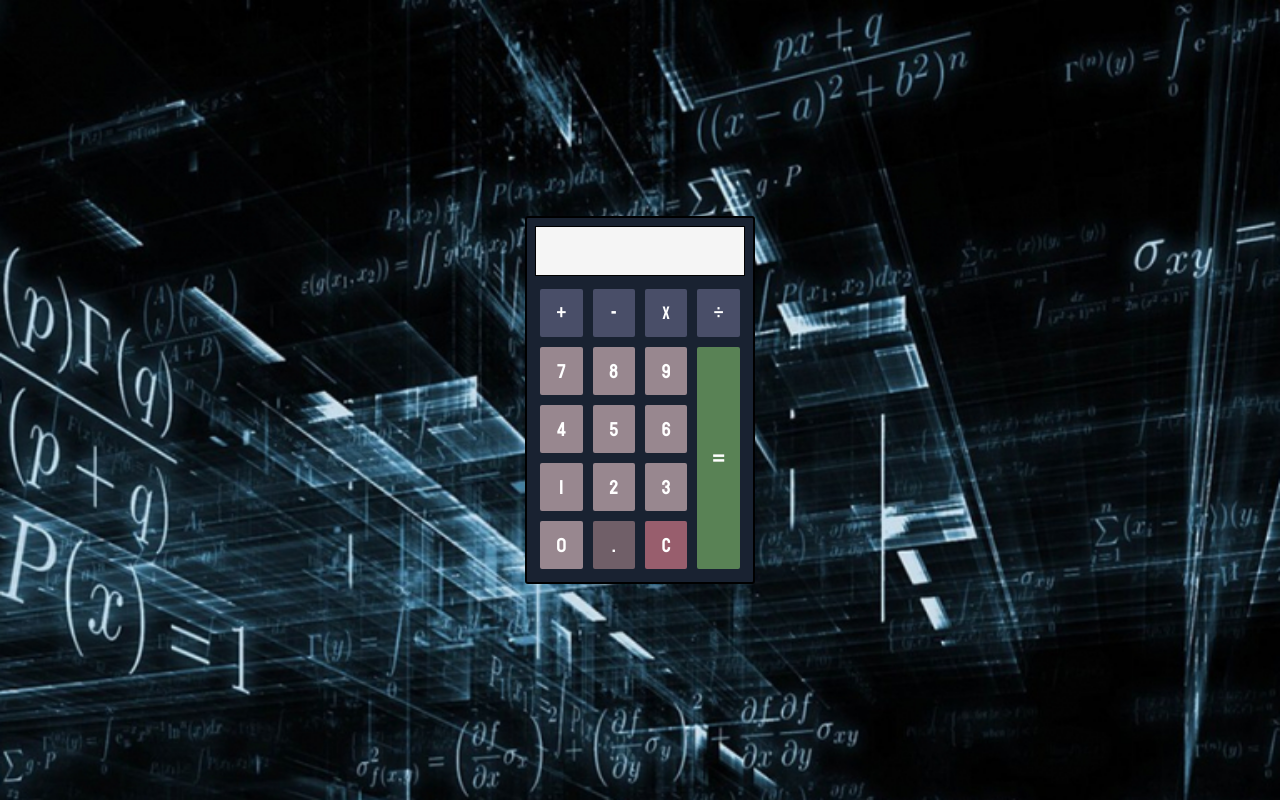
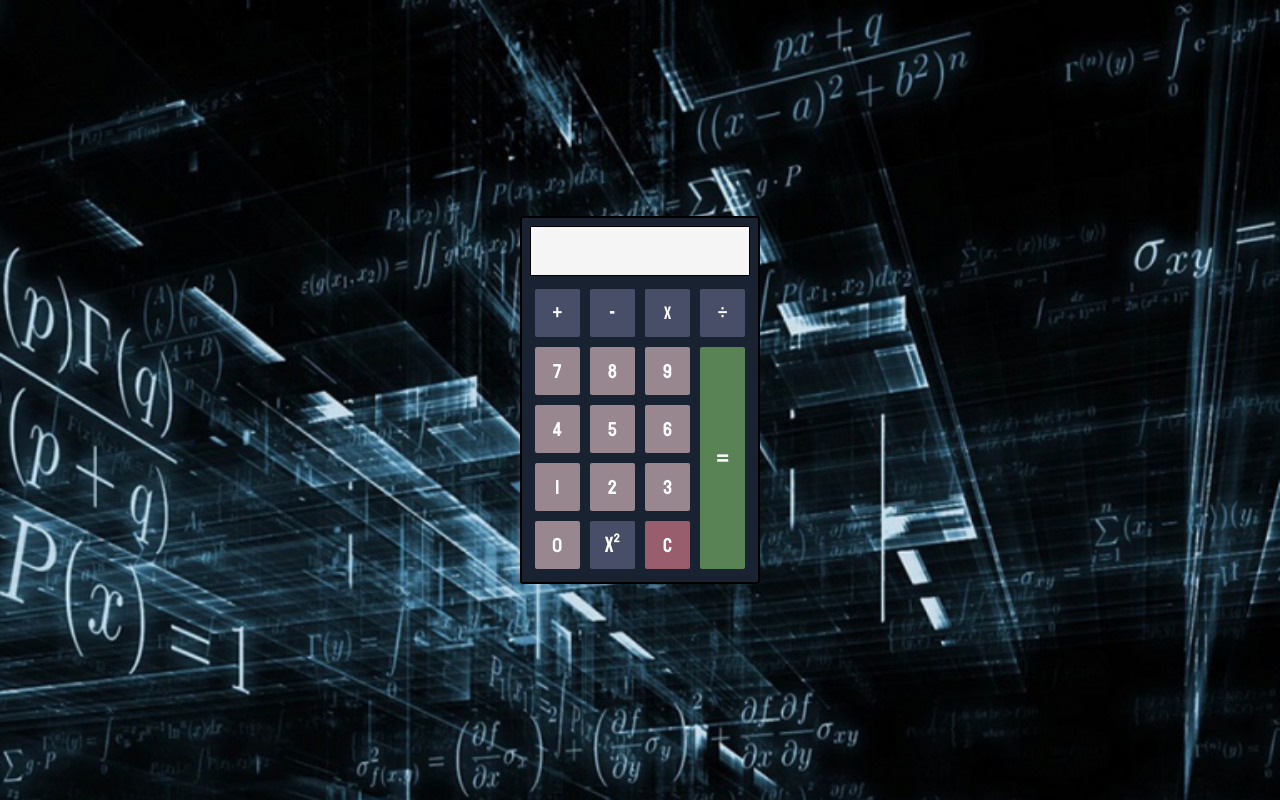
Before and after one commit to max-b10/JS-Calculator, a plain HTML site: page index.html in a window 1280 px wide. Drawn offline with Linux system fonts and the light colour scheme.

Commit message:
Update index.html

```diff
--- a/index.html
+++ b/index.html
@@ -9,6 +9,10 @@
       href="https://fonts.googleapis.com/css2?family=Bangers&family=Staatliches&display=swap"
       rel="stylesheet"
     />
+    <link
+      href="https://fonts.googleapis.com/css2?family=Dancing+Script&family=Lobster&display=swap"
+      rel="stylesheet"
+    />
     <link rel="stylesheet" href="styles.css" />
   </head>
   <body>
@@ -16,10 +20,10 @@
       <div class="calc-container">
         <div class="calculator">
           <div id="display-layout">
-            <div class="calc-display" id="display">
-              <!-- <div class="display" id="secondary-display"></div> -->
-              <div class="display" id="primary-display"></div>
-            </div>
+            <!-- <div class="calc-display" id="display"> -->
+            <!-- <div class="display" id="secondary-display"></div> -->
+            <div class="display" id="primary-display"></div>
+            <!-- </div> -->
           </div>
           <button
             class="calc-button operator"
@@ -65,11 +69,12 @@
           <button class="calc-button" data-type="number" id="three">3</button>
           <button class="calc-button" data-type="number" id="zero">0</button>
           <button
-            class="calc-button decimal-point"
-            data-type="number"
-            id="decimal-point"
+            class="calc-button operator"
+            data-key="square"
+            data-type="operator"
+            id="square"
           >
-            .
+            x²
           </button>
           <button class="calc-button" id="clear">C</button>
         </div>
```
